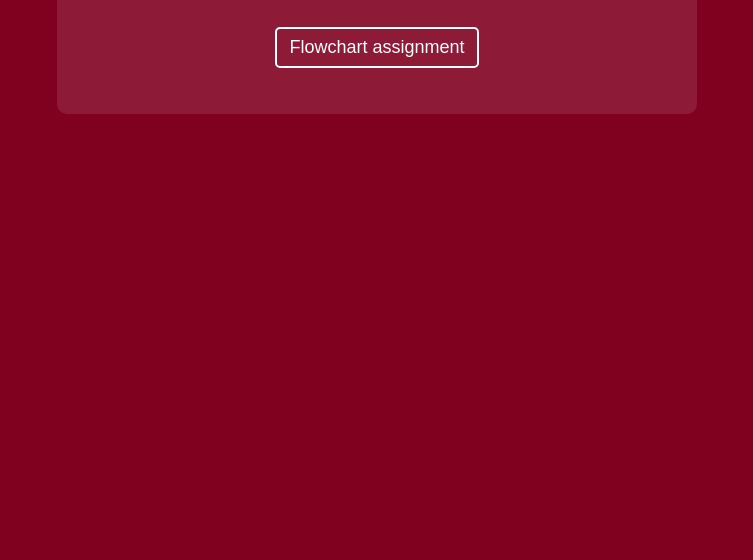
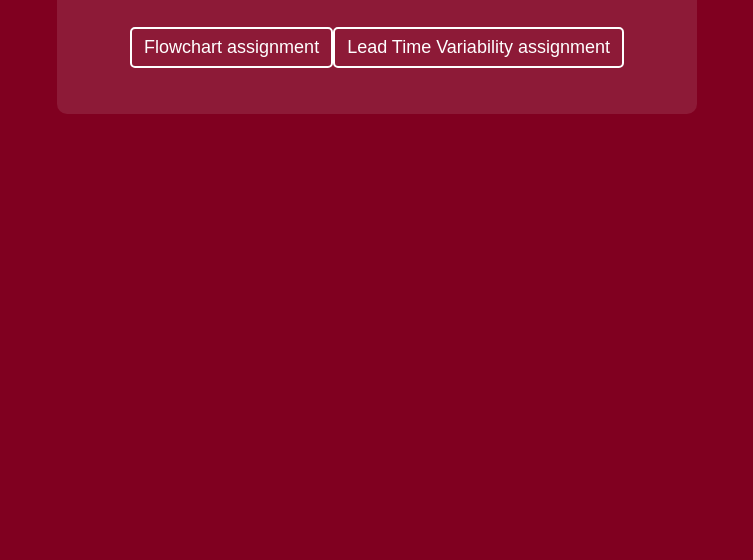
Before and after one commit to Nematov-Muhammadqodir/global-logistics, a plain HTML site: page index.html in a window 1280 px wide. Shown: the part 240-800 px from the top of the page, without its empty margins (263-1016 px from the left). Drawn offline with Linux system fonts and the light colour scheme.

Commit message:
Update index.html

```diff
--- a/index.html
+++ b/index.html
@@ -99,8 +99,8 @@
       <h2>Assignments</h2>
       <ul class="link_cont">
         <div class="list_container">
-
            <li><a href="https://nematov-muhammadqodir.github.io/Flowchart/">Flowchart assignment</a></li>
+           <li><a href="https://nematov-muhammadqodir.github.io/Analyzing-Lead-Time-Assignment/">Lead Time Variability assignment</a></li>
         </div>
 
       </ul>
```
